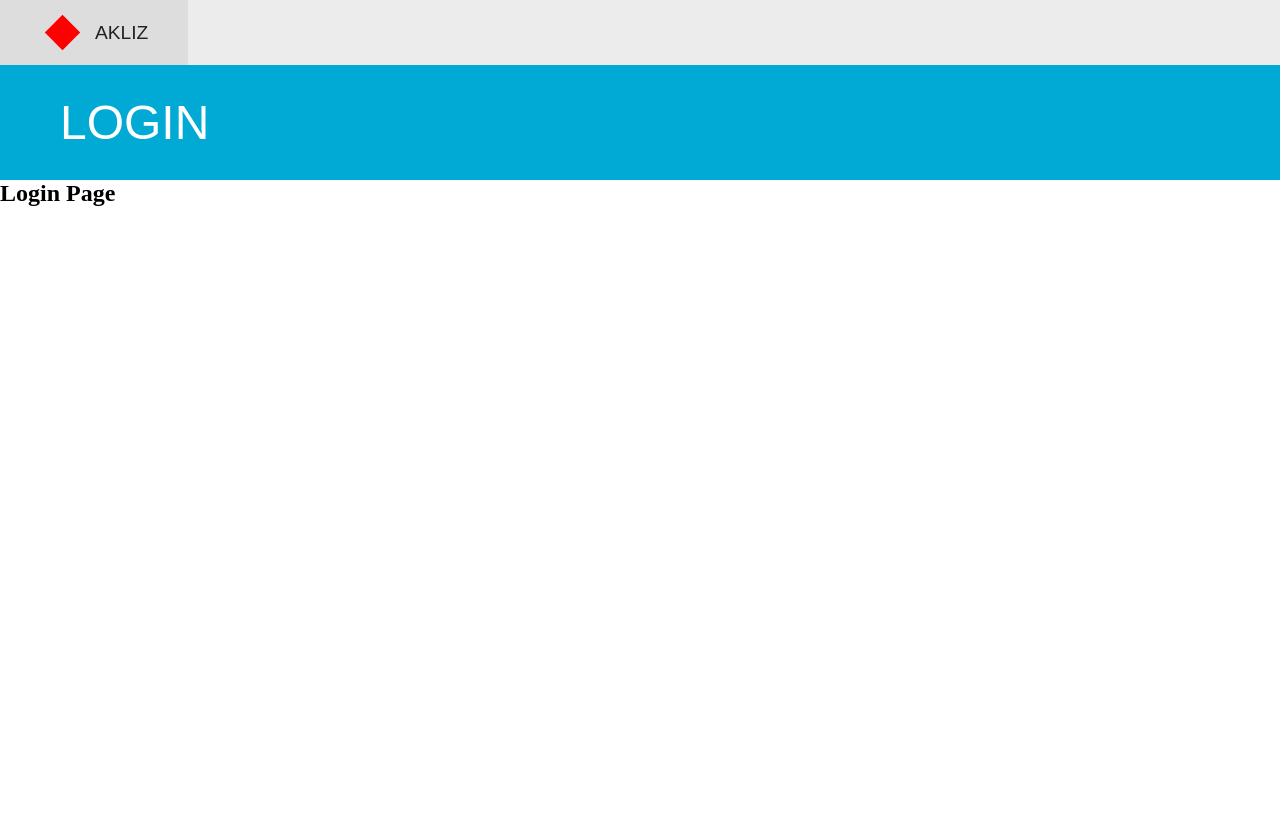
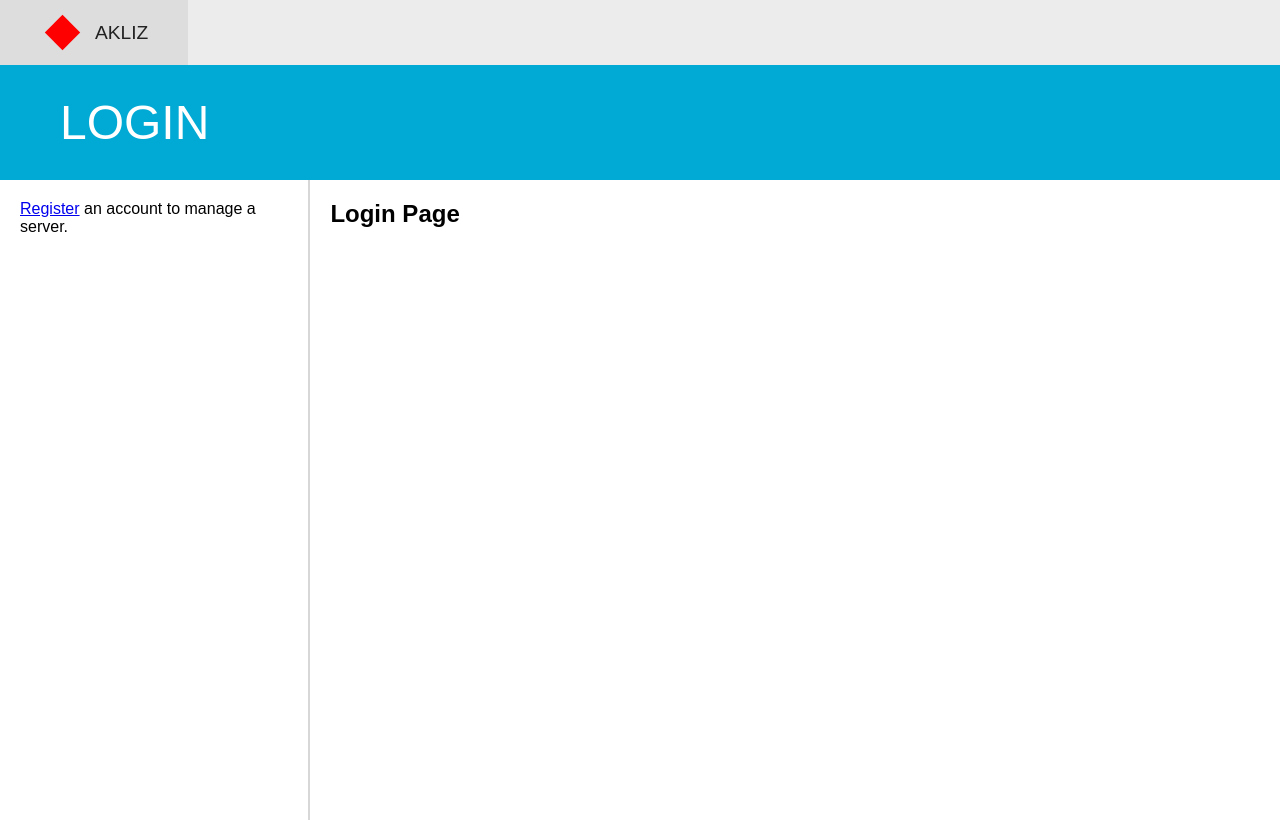
Before and after one commit to k4netw/akliz-clone, a Flask app: page /login in a window 1280 px wide. Before the commit the page ends 206 px from the top, so only its background shows below. Run offline with Flask 3, Linux system fonts and the light colour scheme.

Commit message:
added sidebar, made font universal

```diff
--- a/static/style.css
+++ b/static/style.css
@@ -7,6 +7,8 @@
 html, body {
     margin: 0;
     padding: 0;
+    height: 100%;
+    font-family: Arial, sans-serif;
 }
 
 .top-header {
@@ -79,3 +81,21 @@ html, body {
     font-family: Arial, sans-serif;
     font-weight: normal;
 }
+
+.content-layout {
+    display: flex;
+    min-height: 80vh
+}
+
+.sidebar {
+    width: 400px;
+    padding: 20px;
+    background-color: #FFFFFF;
+    border-right: 2px solid #D7D7D7;
+}
+
+.main-content {
+    width: 100%;
+    padding: 20px;
+    overflow-y: auto;
+}
--- a/templates/login.html
+++ b/templates/login.html
@@ -4,6 +4,10 @@
 
 {% block page_header %}LOGIN{% endblock %}
 
+{% block sidebar %}
+    <p><a href="/register">Register</a> an account to manage a server.</p>
+{% endblock %}
+
 {% block content %}
     <h2>Login Page</h2>
 {% endblock %}
--- a/templates/mainLayout.html
+++ b/templates/mainLayout.html
@@ -3,7 +3,7 @@
 <head>
     <meta charset="UTF-8">
     <meta name="viewport" content="width=device-width, initial-scale=1.0">
-    <title>{% block title %}My Site{% endblock %}</title>
+    <title>{% block title %}Placeholder{% endblock %}</title>
     <link rel="stylesheet" href="{{ url_for('static', filename='style.css') }}">
 </head>
 <body>
--- a/templates/simpleLayout.html
+++ b/templates/simpleLayout.html
@@ -3,7 +3,7 @@
 <head>
     <meta charset="UTF-8">
     <meta name="viewport" content="width=device-width, initial-scale=1.0">
-    <title>{% block title %}My Site{% endblock %}</title>
+    <title>{% block title %}Placeholder{% endblock %}</title>
     <link rel="stylesheet" href="{{ url_for('static', filename='style.css') }}">
 </head>
 <body>
@@ -20,8 +20,16 @@
         <h1>{% block page_header %}PLACEHOLDER{% endblock %}</h1>
     </div>
 
-    <main>
-        {% block content %}{% endblock %}
-    </main>
+    <div class="content-layout">
+        <aside class="sidebar">
+            {% block sidebar %}
+            <p>Sidebar content goes here</p>
+            {% endblock %}
+        </aside>
+
+        <main class="main-content">
+            {% block content %}{% endblock %}
+        </main>
+    </div>
 </body>
 </html>
```
